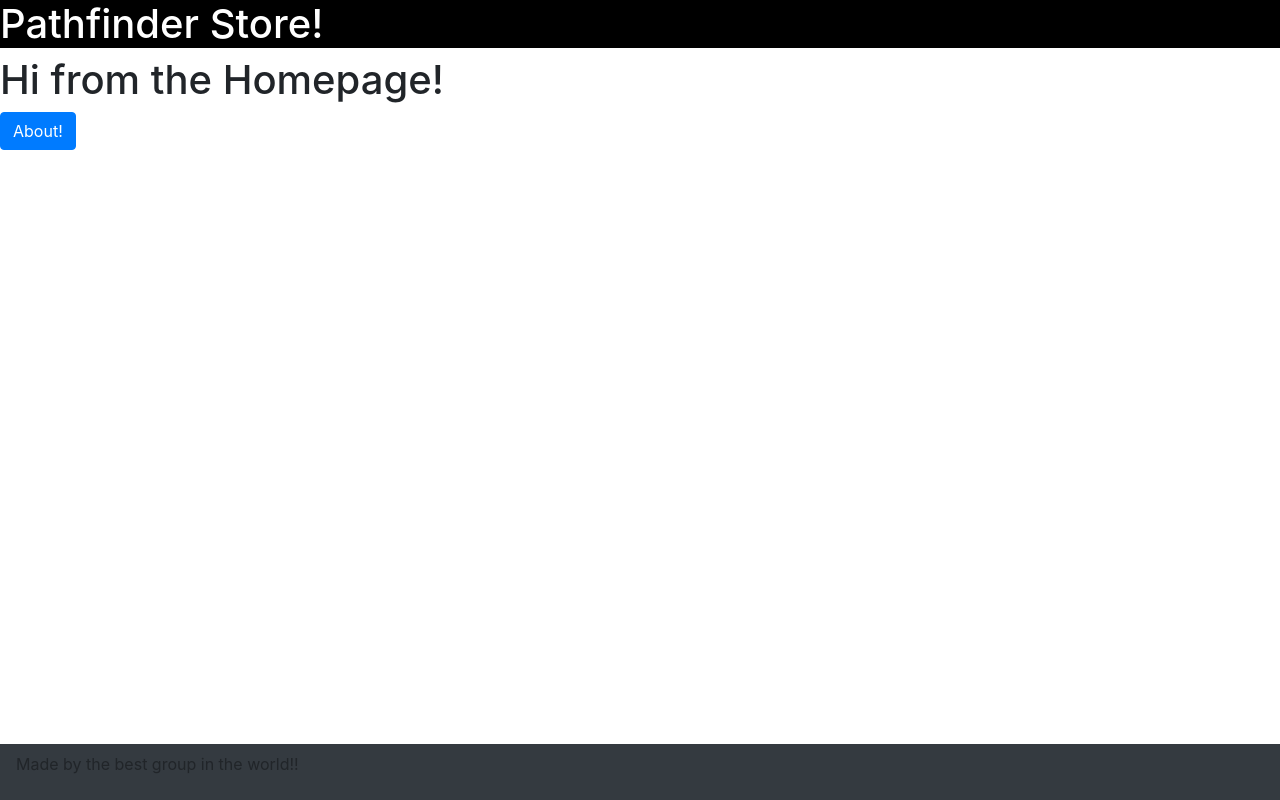
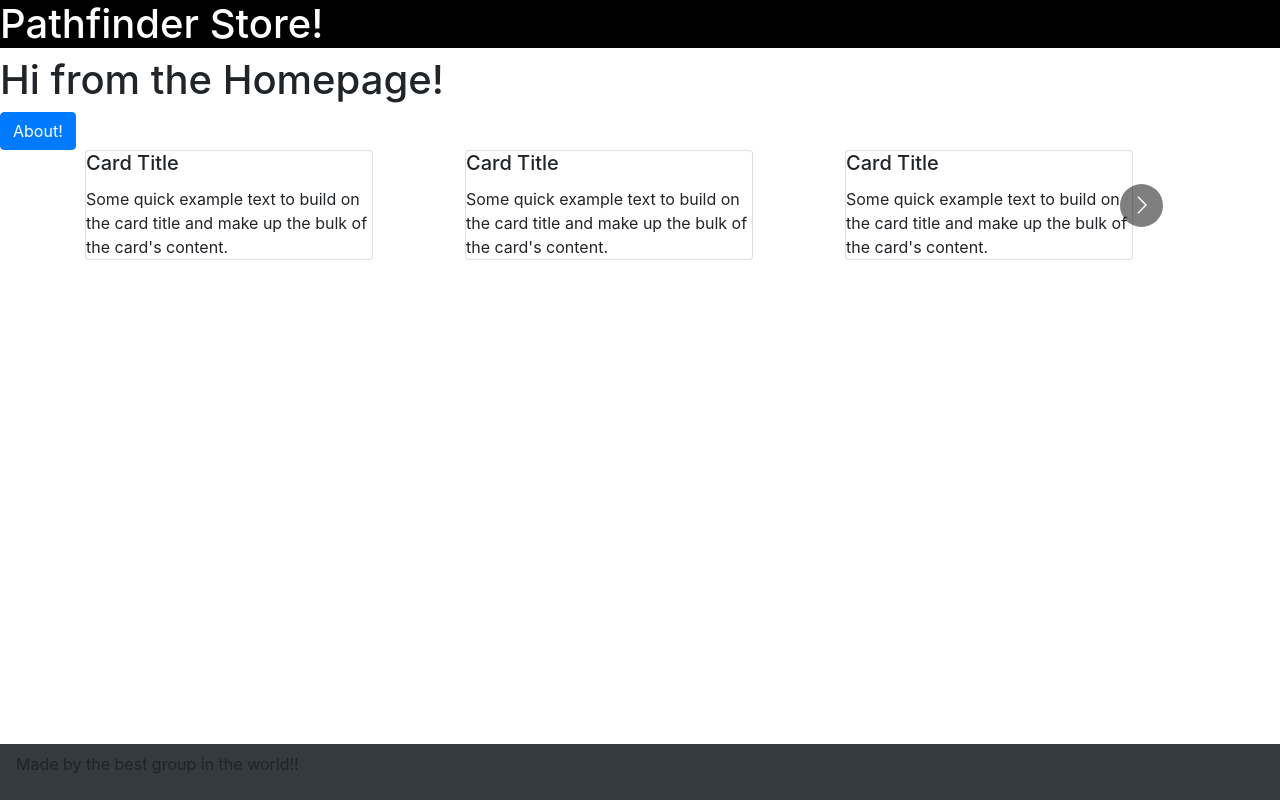
Before and after one commit to kristenmoran/Project-3-Frontend, a React (Create React App) app in the folder pathfinderstore/: page / in a window 1280 px wide. Built offline with nearby package versions, Linux system fonts and the light colour scheme.

Commit message:
Added react multi carousel for our carousel

```diff
--- a/pathfinderstore/package.json
+++ b/pathfinderstore/package.json
@@ -10,6 +10,7 @@
     "react": "^16.13.1",
     "react-bootstrap": "^1.0.1",
     "react-dom": "^16.13.1",
+    "react-multi-carousel": "^2.5.5",
     "react-router": "^5.2.0",
     "react-router-dom": "^5.2.0",
     "react-scripts": "3.4.1"
--- a/pathfinderstore/src/components/Homepage/Homepage.js
+++ b/pathfinderstore/src/components/Homepage/Homepage.js
@@ -1,8 +1,11 @@
 import React, { useState } from 'react';
 import Modal from 'react-bootstrap/Modal';
 import Button from 'react-bootstrap/Button';
+import Carousel from 'react-multi-carousel';
+import 'react-multi-carousel/lib/styles.css';
+import Card from 'react-bootstrap/Card';
 
-function MyVerticallyCenteredModal(props) {
+function MyModal(props) {
 	return (
 		<Modal
 			{...props}
@@ -24,6 +27,24 @@ function MyVerticallyCenteredModal(props) {
 	);
 }
 
+// const responsive = {
+// 	desktop: {
+// 		breakpoint: { max: 3000, min: 1024 },
+// 		items: 3,
+// 		slidesToSlide: 3, // optional, default to 1.
+// 	},
+// 	tablet: {
+// 		breakpoint: { max: 1024, min: 464 },
+// 		items: 2,
+// 		slidesToSlide: 2, // optional, default to 1.
+// 	},
+// 	mobile: {
+// 		breakpoint: { max: 464, min: 0 },
+// 		items: 1,
+// 		slidesToSlide: 1, // optional, default to 1.
+// 	},
+// };
+
 function Homepage() {
 	const [modalShow, setModalShow] = React.useState(false);
 
@@ -33,11 +54,82 @@ function Homepage() {
 			<Button variant='primary' onClick={() => setModalShow(true)}>
 				About!
 			</Button>
-
-			<MyVerticallyCenteredModal
-				show={modalShow}
-				onHide={() => setModalShow(false)}
-			/>
+			<MyModal show={modalShow} onHide={() => setModalShow(false)} />
+			<Carousel
+				additionalTransfrom={0}
+				arrows
+				autoPlaySpeed={3000}
+				centerMode={true}
+				className=''
+				containerClass='container'
+				dotListClass=''
+				draggable
+				focusOnSelect={false}
+				infinite={false}
+				itemClass=''
+				keyBoardControl
+				minimumTouchDrag={80}
+				renderButtonGroupOutside={false}
+				renderDotsOutside={false}
+				responsive={{
+					desktop: {
+						breakpoint: {
+							max: 3000,
+							min: 1024,
+						},
+						items: 3,
+						partialVisibilityGutter: 40,
+					},
+					mobile: {
+						breakpoint: {
+							max: 464,
+							min: 0,
+						},
+						items: 1,
+						partialVisibilityGutter: 30,
+					},
+					tablet: {
+						breakpoint: {
+							max: 1024,
+							min: 464,
+						},
+						items: 2,
+						partialVisibilityGutter: 30,
+					},
+				}}
+				showDots={false}
+				sliderClass=''
+				slidesToSlide={1}
+				swipeable>
+				<Card style={{ width: '18rem' }}>
+					<Card.Title>Card Title</Card.Title>
+					<Card.Text>
+						Some quick example text to build on the card title and make up the
+						bulk of the card's content.
+					</Card.Text>
+				</Card>
+				<Card style={{ width: '18rem' }}>
+					<Card.Title>Card Title</Card.Title>
+					<Card.Text>
+						Some quick example text to build on the card title and make up the
+						bulk of the card's content.
+					</Card.Text>
+				</Card>
+				<Card style={{ width: '18rem' }}>
+					<Card.Title>Card Title</Card.Title>
+					<Card.Text>
+						Some quick example text to build on the card title and make up the
+						bulk of the card's content.
+					</Card.Text>
+				</Card>
+				<Card style={{ width: '18rem' }}>
+					<Card.Title>Card Title</Card.Title>
+					<Card.Text>
+						Some quick example text to build on the card title and make up the
+						bulk of the card's content.
+					</Card.Text>
+				</Card>
+			</Carousel>
 		</div>
 	);
 }
```
Also changed, not shown: 1 other file (tests, documents, lock files or other folders).
